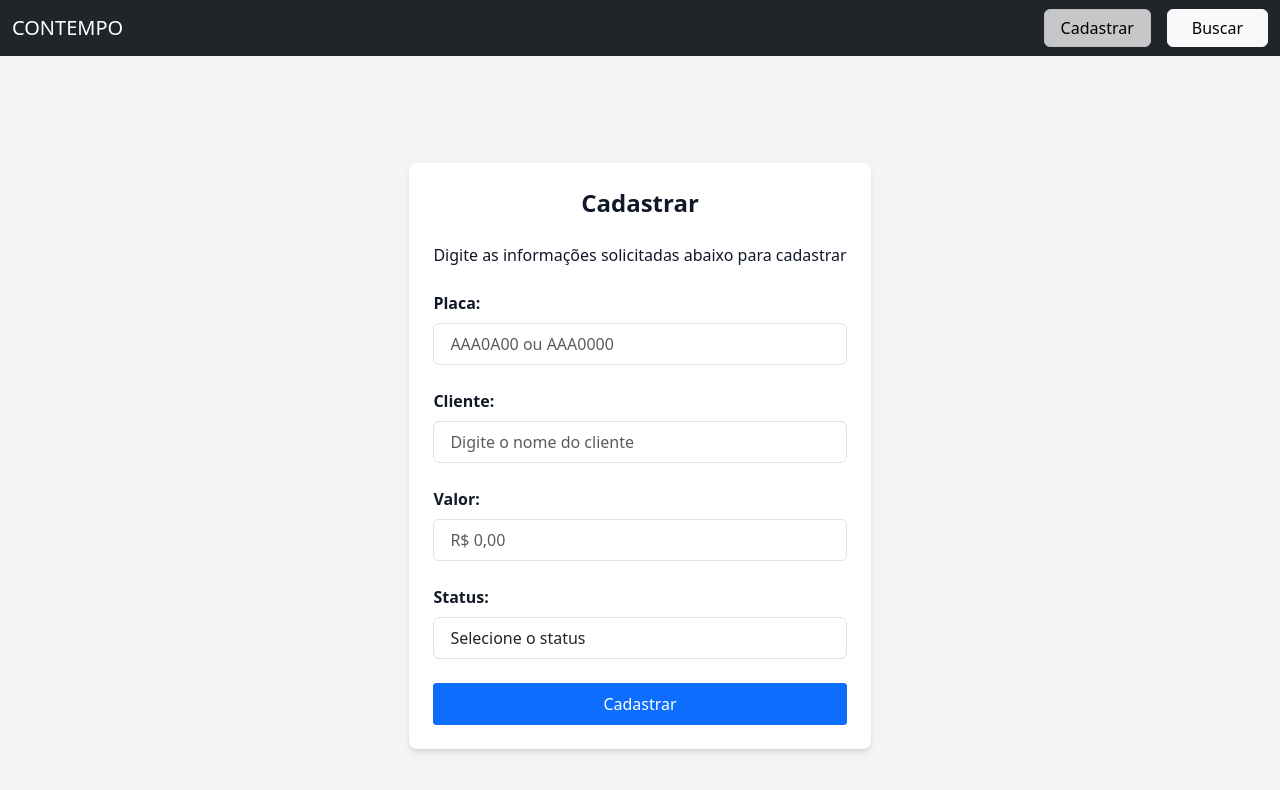
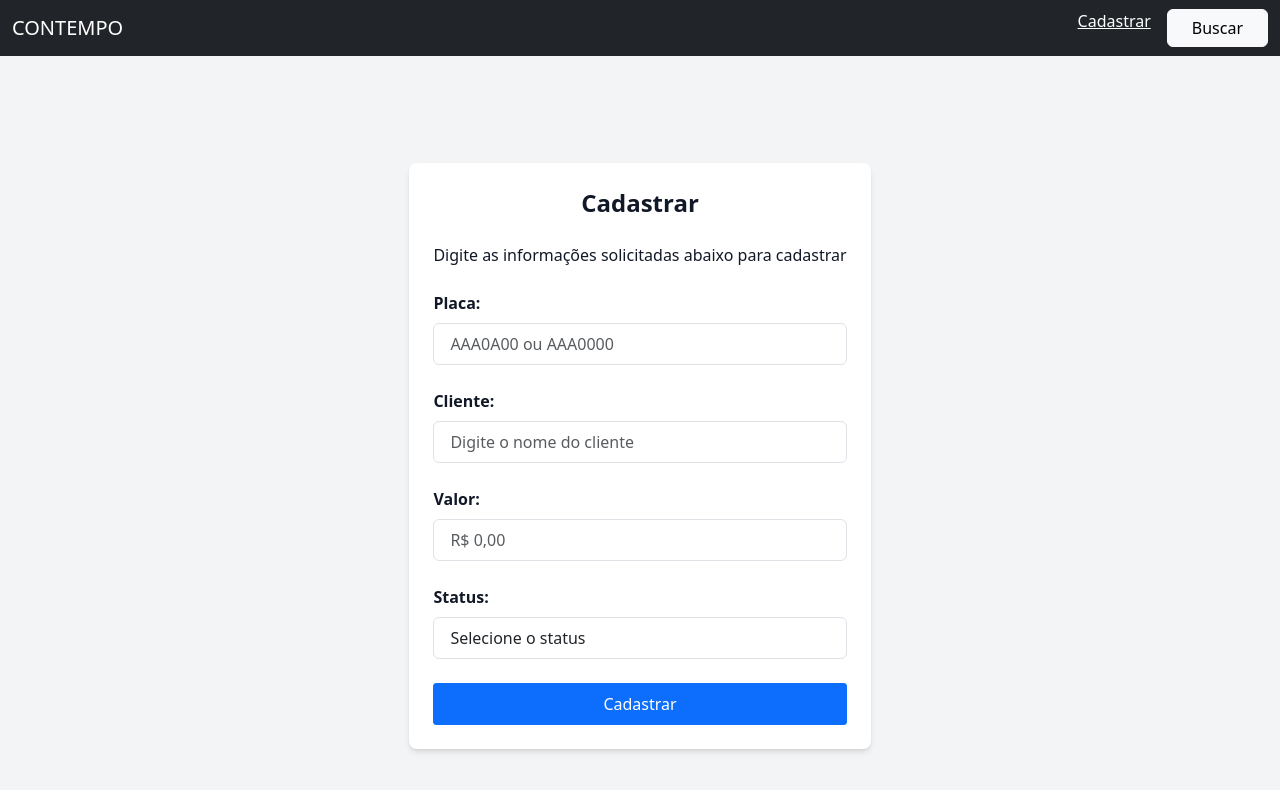
Before and after one commit to AnonimousBlud/contempo-site, a plain HTML site: page cadastrar/index.html in a window 1280 px wide. Drawn offline with nearby package versions, Linux system fonts and the light colour scheme.

Commit message:
Update index.html

```diff
--- a/cadastrar/index.html
+++ b/cadastrar/index.html
@@ -19,7 +19,7 @@
         <div class="container-fluid">
             <a class="navbar-brand text-white" href="?">CONTEMPO</a>
             <div class="flex gap-3">
-                <button class="btn btn-light active px-3">Cadastrar</button>
+                <a class="nav-link active text-white d-inline underline">Cadastrar</a>
                 <a class="nav-link text-white d-inline underline" href="/contempo-site/buscar/"><button class="btn btn-light px-4">Buscar</button></a>
             </div>
         </div>
```
